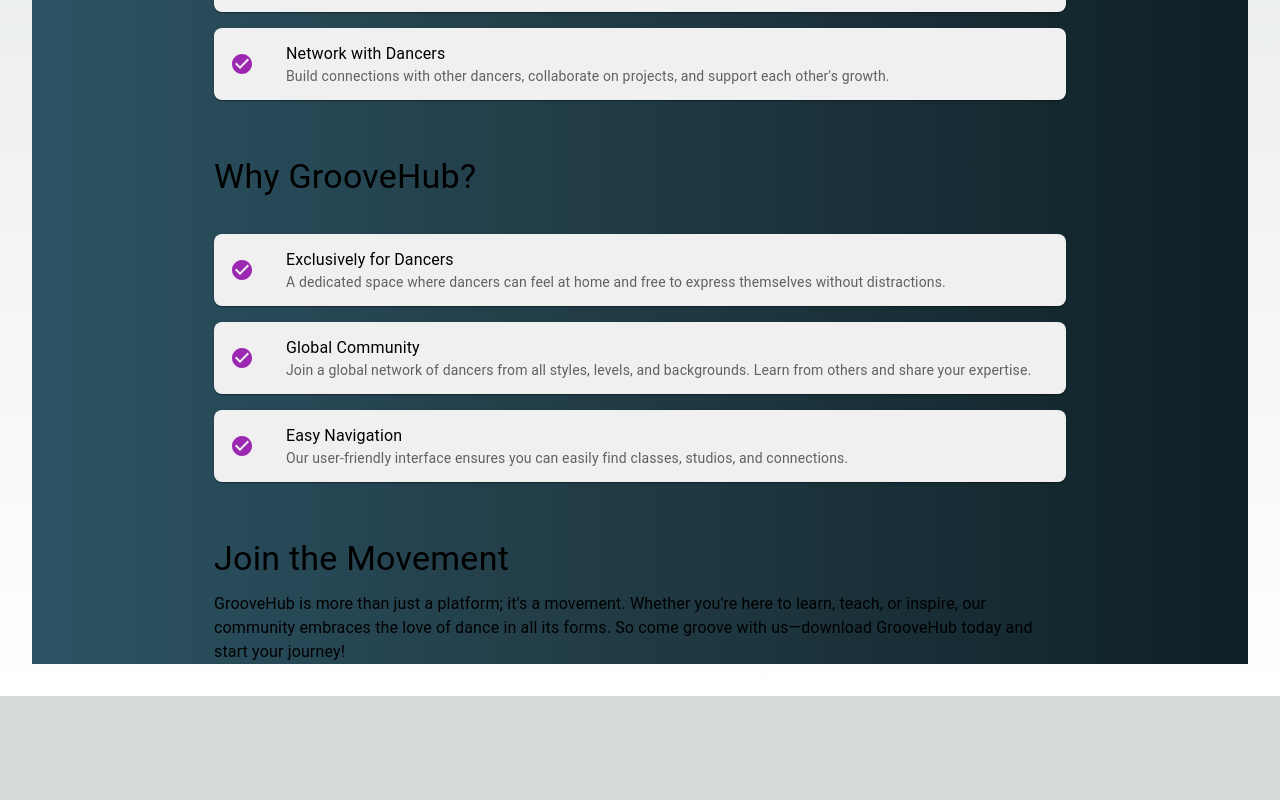
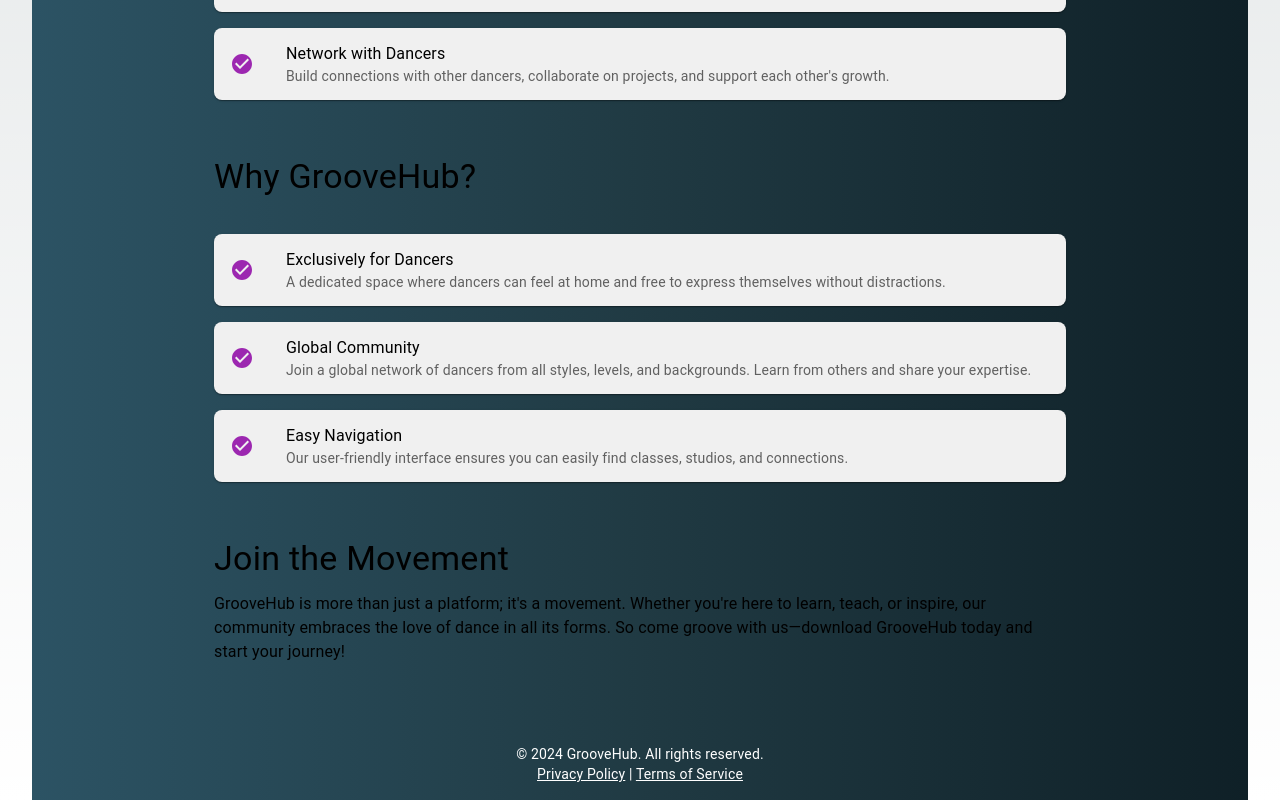
Before and after one commit to Sunliu36/KrooveHub, a Next.js app: page /about in a window 1280 px wide. Shown: the part 853-1653 px from the top of the page. Before the commit the page ends 1549 px from the top, so only its background shows below. Built offline with nearby package versions, Linux system fonts and the light colour scheme; no server answers.

Commit message:
demo first:add profile and fix photo

```diff
--- a/src/app/about/page.tsx
+++ b/src/app/about/page.tsx
@@ -1,4 +1,3 @@
-// File: pages/about.js
 import React from "react";
 
 import Image from "next/image";
@@ -13,6 +12,8 @@ import {
   ListItemIcon,
   ListItemText,
 } from "@mui/material";
+
+import Footer from "@/components/footer";
 
 const aboutInfos = [
   {
@@ -31,6 +32,7 @@ const aboutInfos = [
       "Our user-friendly interface ensures you can easily find classes, studios, and connections.",
   },
 ];
+
 const FindYourGroove = [
   {
     title: "Locate Classes",
@@ -48,14 +50,19 @@ const FindYourGroove = [
       "Build connections with other dancers, collaborate on projects, and support each other's growth.",
   },
 ];
+
 export default function About() {
   return (
     <div
       style={{
         background: "linear-gradient(to right, #2C5364, #203A43, #0F2027)",
+        minHeight: "100vh", // Ensure the page takes up the full viewport height
+        display: "flex",
+        flexDirection: "column",
+        justifyContent: "space-between",
       }}
     >
-      <Container maxWidth="md">
+      <Container maxWidth="md" sx={{ flex: "1 0 auto" }}>
         <Typography
           variant="h2"
           component="h1"
@@ -70,7 +77,7 @@ export default function About() {
           About GrooveHub
         </Typography>
         <Image
-          src="favicon.png"
+          src="/favicon.png"
           className="rounded-circle justify-center mx-auto mb-4"
           width={200}
           height={200}
@@ -169,6 +176,7 @@ export default function About() {
           </Typography>
         </Box>
       </Container>
+      <Footer />
     </div>
   );
 }
--- a/src/app/class/page.tsx
+++ b/src/app/class/page.tsx
@@ -116,9 +116,12 @@ export default function ImagesList() {
             <Link key={item.img} href={`/class/${item.eventId}`}>
               <ImageListItem>
                 <div className="group rounded-3xl overflow-hidden relative">
+                  <div
+                    style={{ width: 300, height: 160, position: "relative" }}
+                  >
                     <Image
                       width={300}
-                    height={300}
+                      height={160}
                       src={item.img}
                       alt={item.title}
                       loading="lazy"
@@ -139,6 +142,7 @@ export default function ImagesList() {
                         {item.title} x {item.author}
                       </Typography>
                     </Box>
+                  </div>
                 </div>
                 <ImageListItemBar
                   title={item.title}
--- /dev/null
+++ b/src/app/profile/page.tsx
@@ -0,0 +1,154 @@
+"use client";
+
+import React from "react";
+
+import Image from "next/image";
+
+import { useUser } from "@clerk/nextjs";
+import {
+  Container,
+  Typography,
+  Box,
+  List,
+  ListItem,
+  ListItemText,
+  ListItemAvatar,
+  Avatar,
+  Button,
+} from "@mui/material";
+
+interface JoinedClass {
+  id: number;
+  title: string;
+  date: string;
+  imageUrl: string;
+}
+
+interface UserProfile {
+  name: string;
+  photo: string;
+  joinedClasses: JoinedClass[];
+}
+
+// Mock data for user profile and joined classes
+const userProfile: UserProfile = {
+  name: "UnKnown Dancer",
+  photo: "/profile-photo.jpg", // Make sure to place a photo at this path or update with the correct path
+  joinedClasses: [
+    {
+      id: 1,
+      title: "Advanced Ballet",
+      date: "TUE, 6:00-7:00PM",
+      imageUrl: "/kpop1.png",
+    },
+    {
+      id: 2,
+      title: "Hip Hop Basics",
+      date: "SAT, 12:00-1:00PM",
+      imageUrl: "/kpop2.png",
+    },
+    {
+      id: 3,
+      title: "Jazz Funk",
+      date: "THU, 4:00-5:00PM",
+      imageUrl: "/kpop3.png",
+    },
+  ],
+};
+
+const Profile: React.FC = () => {
+  const { isLoaded, isSignedIn, user } = useUser();
+
+  if (!isLoaded || !isSignedIn) {
+    return null;
+  }
+  console.log(user);
+  return (
+    <Box
+      sx={{
+        background: "linear-gradient(to right, #2C5364, #203A43, #0F2027)",
+        minHeight: "100vh",
+        display: "flex",
+        flexDirection: "column",
+        alignItems: "center",
+        justifyContent: "center",
+        py: 4,
+      }}
+    >
+      <Container
+        maxWidth="sm"
+        sx={{
+          backgroundColor: "background.paper",
+          borderRadius: 1,
+          boxShadow: 3,
+          padding: 4,
+          marginTop: 4,
+          textAlign: "center",
+        }}
+      >
+        <Avatar sx={{ width: 120, height: 120, margin: "0 auto 1rem" }}>
+          <Image
+            src={user.imageUrl || userProfile.photo}
+            alt={
+              user.fullName ||
+              user.firstName + " " + user.lastName ||
+              userProfile.name
+            }
+            width={120}
+            height={120}
+            style={{ borderRadius: "50%" }}
+          />
+        </Avatar>
+        <Typography
+          variant="h4"
+          component="h1"
+          sx={{ color: "black" }}
+          gutterBottom
+        >
+          {user.fullName ||
+            user.firstName + " " + user.lastName ||
+            userProfile.name}
+        </Typography>
+        <Typography variant="body1" sx={{ color: "black" }} paragraph>
+          Welcome to your profile page! Here you can see the classes you have
+          joined.
+        </Typography>
+        <Button variant="contained" color="primary" sx={{ mb: 2 }}>
+          Edit Profile
+        </Button>
+        <Typography variant="h5" component="h2" gutterBottom>
+          Joined Classes
+        </Typography>
+        <List>
+          {userProfile.joinedClasses.map((joinedClass) => (
+            <ListItem
+              key={joinedClass.id}
+              sx={{
+                padding: "16px",
+                borderBottom: "1px solid #ddd",
+                gap: "16px",
+              }}
+            >
+              <ListItemAvatar>
+                <Image
+                  src={joinedClass.imageUrl}
+                  alt={joinedClass.title}
+                  width={100}
+                  height={50}
+                  style={{ borderRadius: "20%" }}
+                />
+              </ListItemAvatar>
+              <ListItemText
+                primary={joinedClass.title}
+                secondary={`Date: ${joinedClass.date}`}
+                sx={{ color: "black" }}
+              />
+            </ListItem>
+          ))}
+        </List>
+      </Container>
+    </Box>
+  );
+};
+
+export default Profile;
--- a/src/app/whereto/page.tsx
+++ b/src/app/whereto/page.tsx
@@ -12,9 +12,12 @@ const Home: NextPage = () => {
         <p className="text-center">
           Choose the place that suits you best and start dancing today.
         </p>
+      </div>
+      <div className="flex flex-col items-center justify-center mb-auto">
         <WhereToDance />
       </div>
     </main>
   );
 };
+
 export default Home;
--- a/src/components/footer.tsx
+++ b/src/components/footer.tsx
@@ -1,37 +1,32 @@
 import React from "react";
 
-import { Typography } from "@mui/material";
+import { Box, Container, Typography, Link } from "@mui/material";
 
-const CURRENT_YEAR = new Date().getFullYear();
-
-export function Footer() {
+export default function Footer() {
   return (
-    <footer className="container mx-auto">
-      <div className="flex flex-wrap items-end justify-center gap-y-4 gap-x-8 border-t border-blue-gray-50 py-6 md:justify-between">
-        <div className="text-center md:text-start">
-          <Typography className="font-normal !text-blue-700 flex">
-            <svg
-              xmlns="http://www.w3.org/2000/svg"
-              fill="none"
-              viewBox="0 0 24 24"
-              strokeWidth={1.5}
-              stroke="currentColor"
-              className="w-6 h-6"
-            >
-              <path
-                strokeLinecap="round"
-                strokeLinejoin="round"
-                d="m18.375 12.739-7.693 7.693a4.5 4.5 0 0 1-6.364-6.364l10.94-10.94A3 3 0 1 1 19.5 7.372L8.552 18.32m.009-.01-.01.01m5.699-9.941-7.81 7.81a1.5 1.5 0 0 0 2.112 2.13"
-              />
-            </svg>
-            <a href="https://github.com/hollow-leaf/Konan">
-              Following our Github here !
-            </a>
-          </Typography>
-        </div>
-      </div>
-    </footer>
+    <Box
+      sx={{
+        backgroundColor: "inherit",
+        color: "white",
+        py: 2,
+        mt: 4,
+        textAlign: "center",
+      }}
+    >
+      <Container maxWidth="md">
+        <Typography variant="body2" component="p">
+          &copy; {new Date().getFullYear()} GrooveHub. All rights reserved.
+        </Typography>
+        <Typography variant="body2" component="p">
+          <Link href="/privacy" color="inherit">
+            Privacy Policy
+          </Link>{" "}
+          |{" "}
+          <Link href="/terms" color="inherit">
+            Terms of Service
+          </Link>
+        </Typography>
+      </Container>
+    </Box>
   );
 }
-
-export default Footer;
```
Lines whose indentation alone changed are shown as unchanged.
